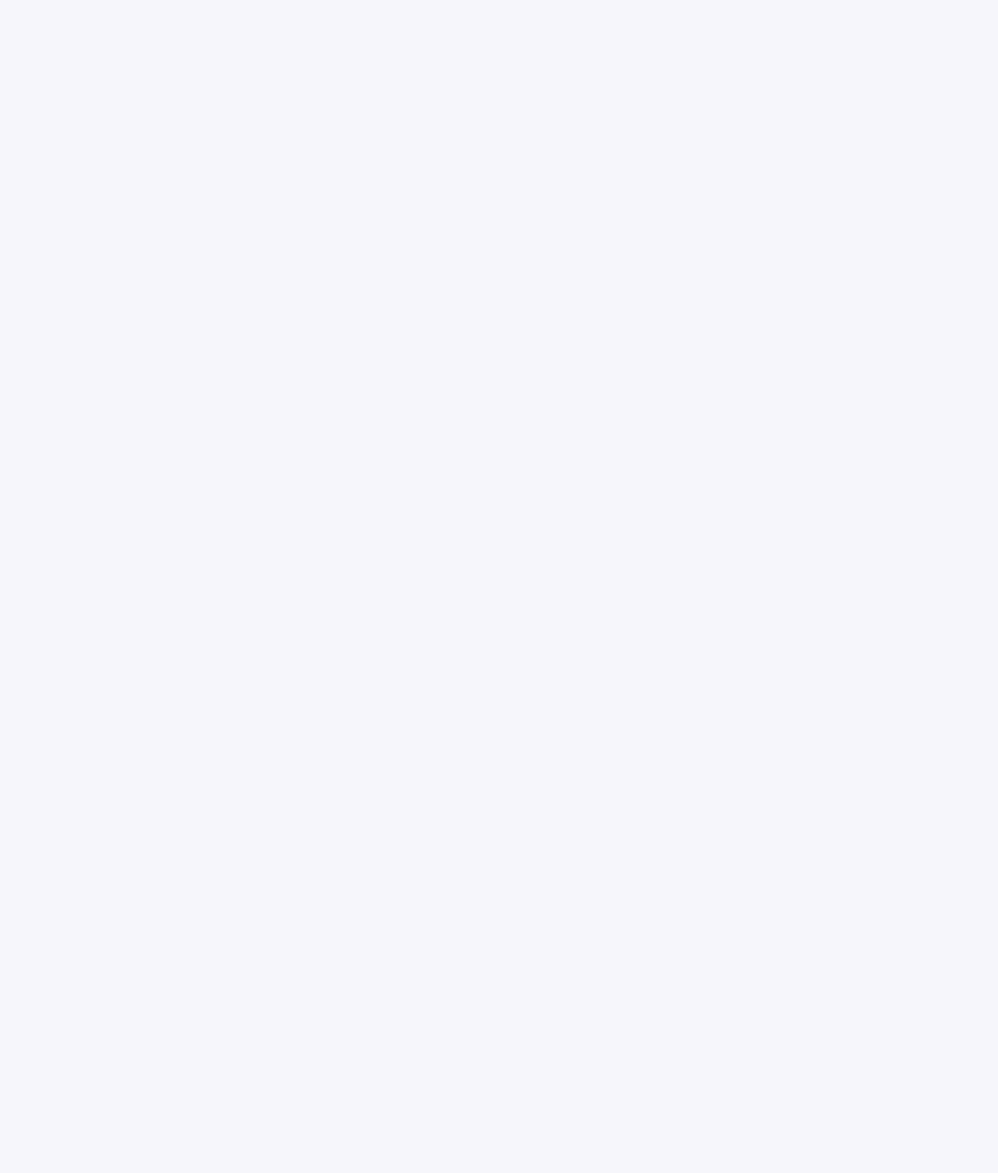
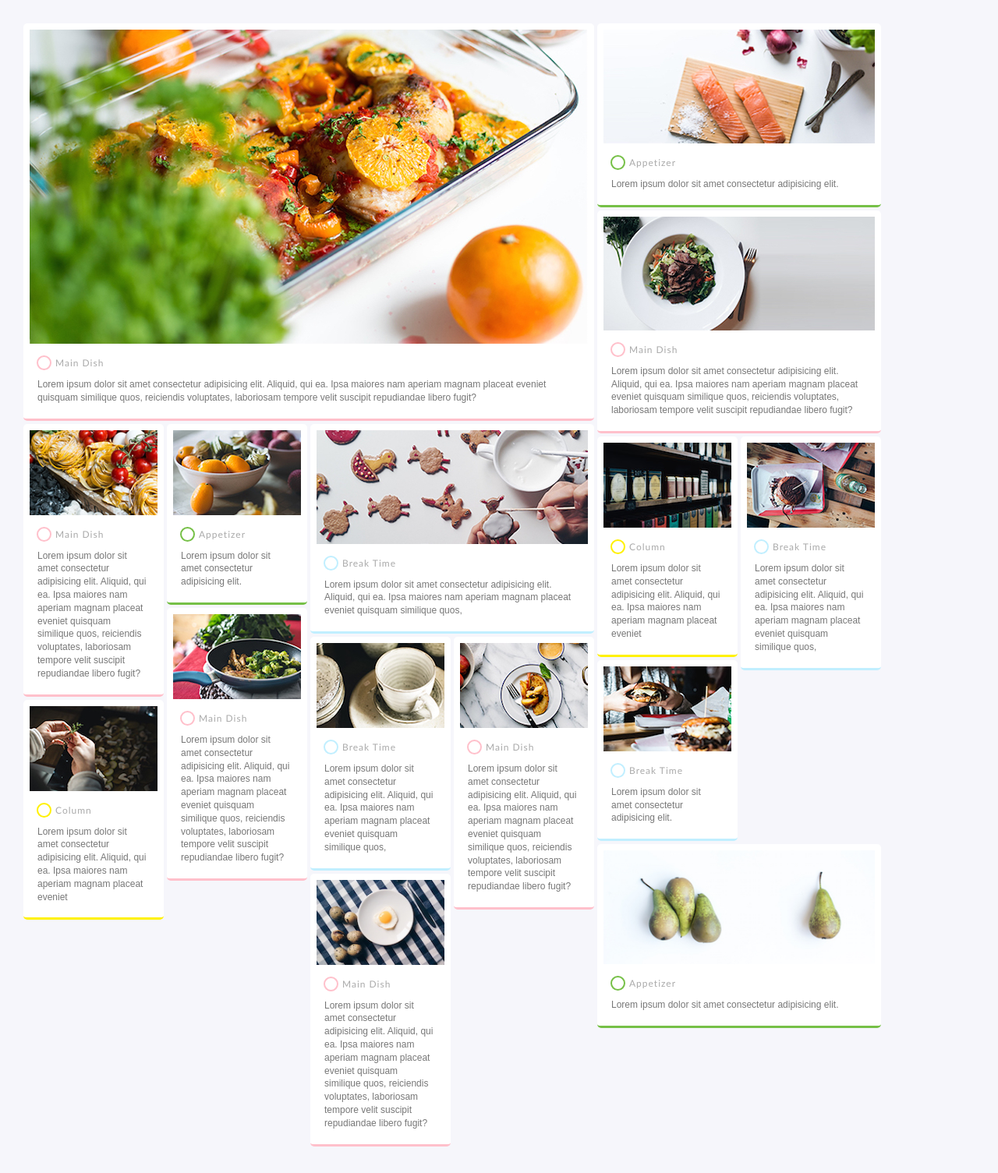
Before and after one commit to mutsuhiro6/html5-css3-modern_coding, a PHP site: page / in a window 1280 px wide. Before the commit the page is empty. Shown: the whole page at 78% size. Before the commit the page ends 800 px from the top, so only its background shows below. Run offline with PHP 8.4, Linux system fonts and the light colour scheme.

Commit message:
complete item impl

```diff
--- a/grid-layout/css/style.css
+++ b/grid-layout/css/style.css
@@ -20,3 +20,88 @@
     color: #7c5119;
     text-decoration: none;
 }
+
+.item {
+    width: 180px;
+    margin-bottom: 4px;
+    padding: 8px;
+    border-bottom: 3px solid;
+    border-radius: 5px;
+    background-color: #fff;
+}
+
+.item .image {
+    display: block;
+    width: 100%;
+}
+
+.item .category {
+    margin: 15px 9px 10px;
+    color: #aaa;
+    letter-spacing: 1px;
+    font-family: 'Trebuchet MS', 'Hiragino Kaku Gothic ProN', Meiryo, sans-serif;
+}
+
+.item .category::before {
+    content: '';
+    display: inline-block;
+    width: 19px;
+    height: 19px;
+    margin-right: 5px;
+    border: 2px solid;
+    border-radius: 50%;
+    vertical-align: -5px;
+}
+
+.item .description {
+    margin: 10px;
+    line-height: 1.4;
+}
+
+.item > a {
+    display: block;
+    margin: -8px -8px -11px;
+    padding: 8px 8px 11px;
+    border-radius: inherit;
+    color: #777;
+    transition: all 0.3s;
+}
+
+.item > a:hover {
+    box-shadow: 0 0 6px -1px rgba(0,0,0,0.3);
+    opacity: 0.8;
+}
+
+.item-maindish,
+.item-maindish .category::before {
+    border-color: #ffc0cb;
+}
+.item-appetizer,
+.item-appetizer .category::before {
+    border-color: #76C047;
+}
+.item-column,
+.item-column .category::before {
+    border-color: #FFF100;
+}
+.item-breaktime,
+.item-breaktime .category::before {
+    border-color: #C1EFFF;
+}
+.item .image {
+    display: block;
+    width: 100%;
+    height: 109px;
+}
+.item-m {
+    width: 364px;
+}
+.item-m .image {
+    height: 146px;
+}
+.item-l {
+    width: 732px;
+}
+.item-l .image{
+    height: 403px;
+}
--- a/grid-layout/index.html
+++ b/grid-layout/index.html
@@ -1,12 +1,177 @@
 <!DOCTYPE html>
 <html lang="en">
+
 <head>
     <meta charset="UTF-8">
     <title>Grid Layout</title>
     <link rel="stylesheet" href="./css/reset.css">
     <link rel="stylesheet" href="./css/style.css">
 </head>
+
 <body>
+    <section class="item item-l item-maindish">
+        <a href="#">
+            <img class="image" src="images/image_L_1.jpg" alt="メインディッシュ">
+            <div class="category">Main Dish</div>
+            <p class="description">
+                Lorem ipsum dolor sit amet consectetur adipisicing elit. Aliquid, qui ea. Ipsa
+                maiores nam aperiam magnam placeat eveniet quisquam similique quos, reiciendis voluptates, laboriosam
+                tempore velit suscipit repudiandae libero fugit?
+            </p>
+        </a>
+    </section>
+    <section class="item item-m item-appetizer">
+        <a href="#">
+            <img class="image" src="images/image_M_1.jpg" alt="前菜">
+            <div class="category">Appetizer</div>
+            <p class="description">
+                Lorem ipsum dolor sit amet consectetur adipisicing elit.
+            </p>
+        </a>
+    </section>
+    <section class="item item-m item-maindish">
+        <a href="#">
+            <img class="image" src="images/image_M_2.jpg" alt="メインディッシュ">
+            <div class="category">Main Dish</div>
+            <p class="description">
+                Lorem ipsum dolor sit amet consectetur adipisicing elit. Aliquid, qui ea. Ipsa
+                maiores nam aperiam magnam placeat eveniet quisquam similique quos, reiciendis voluptates, laboriosam
+                tempore velit suscipit repudiandae libero fugit?
+            </p>
+        </a>
+    </section>
+    <section class="item item-maindish">
+        <a href="#">
+            <img class="image" src="images/image_S_1.jpg" alt="メインディッシュ">
+            <div class="category">Main Dish</div>
+            <p class="description">
+                Lorem ipsum dolor sit amet consectetur adipisicing elit. Aliquid, qui ea. Ipsa
+                maiores nam aperiam magnam placeat eveniet quisquam similique quos, reiciendis voluptates, laboriosam
+                tempore velit suscipit repudiandae libero fugit?
+            </p>
+        </a>
+    </section>
+    <section class="item item-appetizer">
+        <a href="#">
+            <img class="image" src="images/image_S_2.jpg" alt="前菜">
+            <div class="category">Appetizer</div>
+            <p class="description">
+                Lorem ipsum dolor sit amet consectetur adipisicing elit.
+            </p>
+        </a>
+    </section>
+    <section class="item item-m item-breaktime">
+        <a href="#">
+            <img class="image" src="images/image_M_3.jpg" alt="おやつの時間">
+            <div class="category">Break Time</div>
+            <p class="description">
+                Lorem ipsum dolor sit amet consectetur adipisicing elit. Aliquid, qui ea. Ipsa
+                maiores nam aperiam magnam placeat eveniet quisquam similique quos,
+            </p>
+        </a>
+    </section>
+    <section class="item item-column">
+        <a href="#">
+            <img class="image" src="images/image_S_3.jpg" alt="コラム">
+            <div class="category">Column</div>
+            <p class="description">
+                Lorem ipsum dolor sit amet consectetur adipisicing elit. Aliquid, qui ea. Ipsa
+                maiores nam aperiam magnam placeat eveniet
+            </p>
+        </a>
+    </section>
+    <section class="item item-breaktime">
+        <a href="#">
+            <img class="image" src="images/image_S_4.jpg" alt="おやつの時間">
+            <div class="category">Break Time</div>
+            <p class="description">
+                Lorem ipsum dolor sit amet consectetur adipisicing elit. Aliquid, qui ea. Ipsa
+                maiores nam aperiam magnam placeat eveniet quisquam similique quos,
+            </p>
+        </a>
+    </section>
+    <section class="item item-maindish">
+        <a href="#">
+            <img class="image" src="images/image_S_5.jpg" alt="メインディッシュ">
+            <div class="category">Main Dish</div>
+            <p class="description">
+                Lorem ipsum dolor sit amet consectetur adipisicing elit. Aliquid, qui ea. Ipsa
+                maiores nam aperiam magnam placeat eveniet quisquam similique quos, reiciendis voluptates, laboriosam
+                tempore velit suscipit repudiandae libero fugit?
+            </p>
+        </a>
+    </section>
+    <section class="item item-breaktime">
+        <a href="#">
+            <img class="image" src="images/image_S_6.jpg" alt="おやつの時間">
+            <div class="category">Break Time</div>
+            <p class="description">
+                Lorem ipsum dolor sit amet consectetur adipisicing elit. Aliquid, qui ea. Ipsa
+                maiores nam aperiam magnam placeat eveniet quisquam similique quos,
+            </p>
+        </a>
+    </section>
+    <section class="item item-maindish">
+        <a href="#">
+            <img class="image" src="images/image_S_7.jpg" alt="メインディッシュ">
+            <div class="category">Main Dish</div>
+            <p class="description">
+                Lorem ipsum dolor sit amet consectetur adipisicing elit. Aliquid, qui ea. Ipsa
+                maiores nam aperiam magnam placeat eveniet quisquam similique quos, reiciendis voluptates, laboriosam
+                tempore velit suscipit repudiandae libero fugit?
+            </p>
+        </a>
+    </section>
+    <section class="item item-breaktime">
+        <a href="#">
+            <img class="image" src="images/image_S_8.jpg" alt="おやつんj">
+            <div class="category">Break Time</div>
+            <p class="description">
+                Lorem ipsum dolor sit amet consectetur adipisicing elit.
+            </p>
+        </a>
+    </section>
+    <section class="item item-m item-appetizer">
+        <a href="#">
+            <img class="image" src="images/image_M_4.jpg" alt="前菜">
+            <div class="category">Appetizer</div>
+            <p class="description">
+                Lorem ipsum dolor sit amet consectetur adipisicing elit.
+            </p>
+        </a>
+    </section>
+    <section class="item item-column">
+        <a href="#">
+            <img class="image" src="images/image_S_9.jpg" alt="コラム">
+            <div class="category">Column</div>
+            <p class="description">
+                Lorem ipsum dolor sit amet consectetur adipisicing elit. Aliquid, qui ea. Ipsa
+                maiores nam aperiam magnam placeat eveniet
+            </p>
+        </a>
+    </section>
+    <section class="item item-maindish">
+        <a href="#">
+            <img class="image" src="images/image_S_10.jpg" alt="メインディッシュ">
+            <div class="category">Main Dish</div>
+            <p class="description">
+                Lorem ipsum dolor sit amet consectetur adipisicing elit. Aliquid, qui ea. Ipsa
+                maiores nam aperiam magnam placeat eveniet quisquam similique quos, reiciendis voluptates, laboriosam
+                tempore velit suscipit repudiandae libero fugit?
+            </p>
+        </a>
+    </section>
+    <script src="https://unpkg.com/masonry-layout@4/dist/masonry.pkgd.min.js"></script>
+    <script>
+        // 画像などのデータの読み込みが済んでからjsを実行する。
+        window.onload = function () {
+            new Masonry('body', {
+                itemSelector: '.item',
+                columnWidth: 180,
+                gutter: 4
+            });
+        }
+    </script>
+</body>
 
-</body>
 </html>
```
